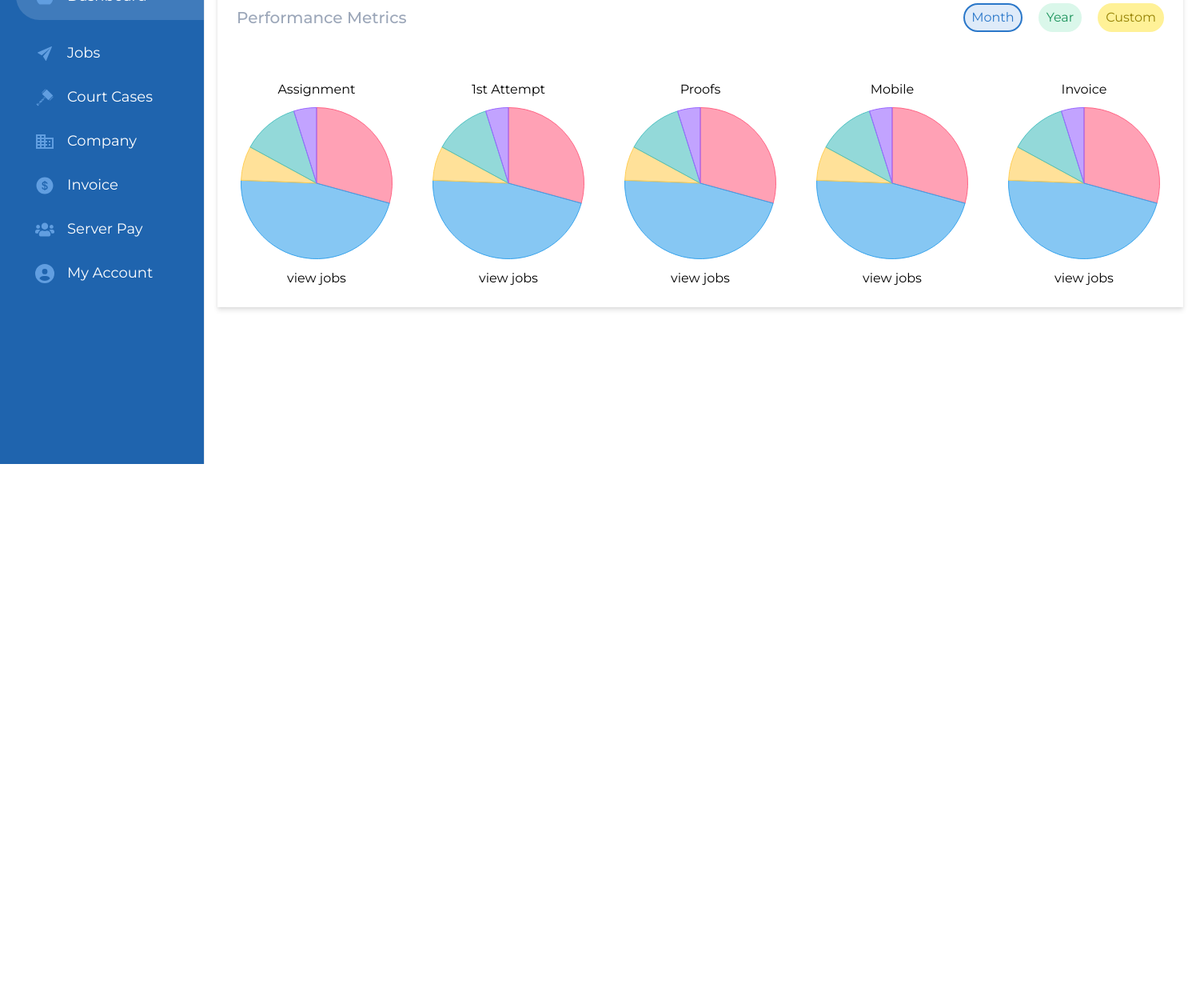
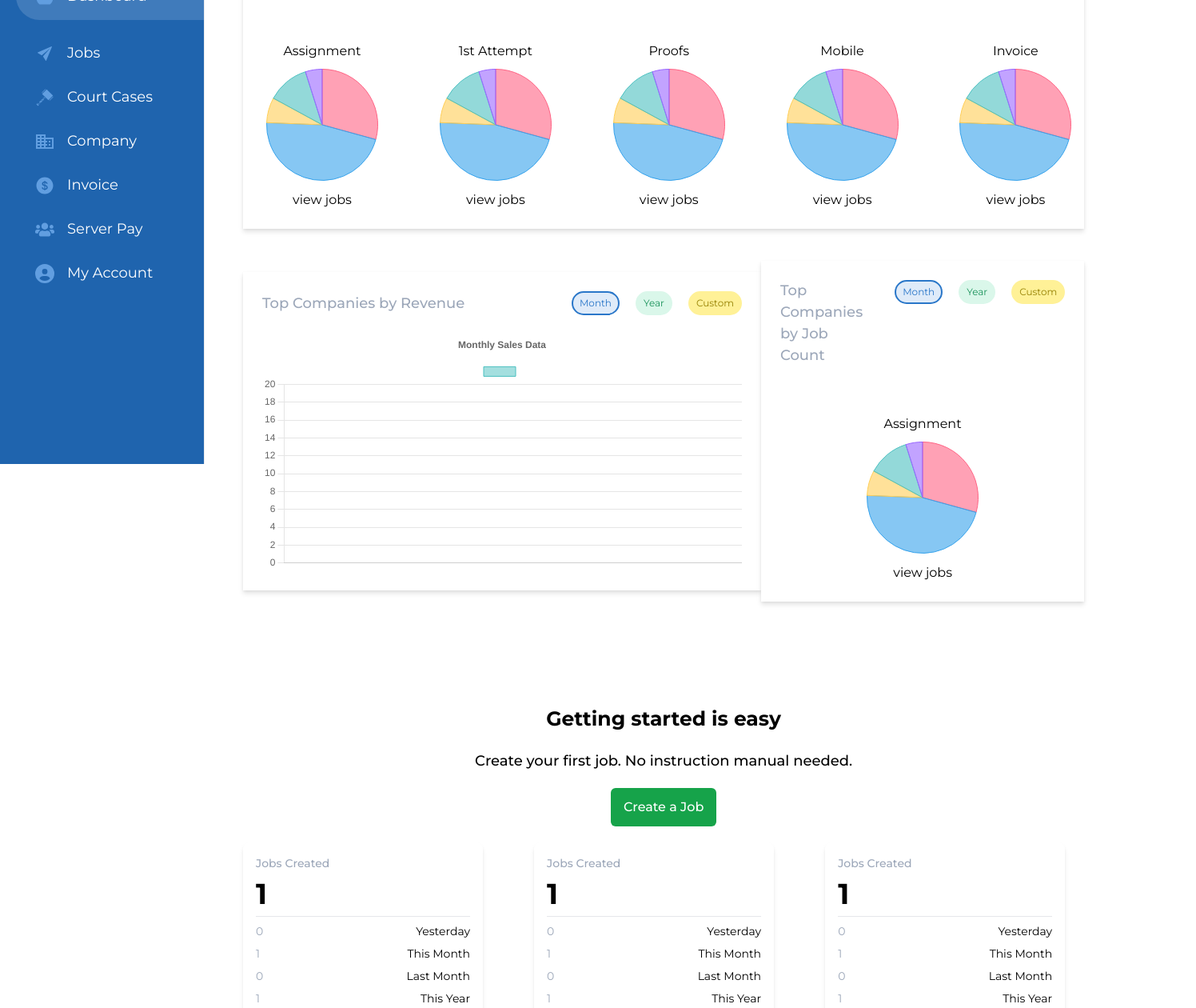
Before and after one commit to AYOMIFROSH/DaizyexpressProject, a React (Vite) app in the folder Frontend/: page /dashboard in a window 1280 px wide. Shown: the part 220-1480 px from the top of the page at 80% size, 1496 px wide, since content can reach past the window. Before the commit the page ends 800 px from the top, so only its background shows below. Built offline with nearby package versions, Linux system fonts and the light colour scheme; a web font is replaced by a local one.

Commit message:
added tables

```diff
--- /dev/null
+++ b/Frontend/src/Components/BarChat.tsx
@@ -0,0 +1,50 @@
+import React from "react";
+import { Bar } from "react-chartjs-2";
+import {
+  Chart as ChartJS,
+  CategoryScale,
+  LinearScale,
+  BarElement,
+  Title,
+  Tooltip,
+  Legend,
+} from "chart.js";
+
+
+ChartJS.register(CategoryScale, LinearScale, BarElement, Title, Tooltip, Legend);
+
+const BarChart: React.FC = () => {
+  const data = {
+    labels: [],
+    datasets: [
+      {
+        label: "",
+        data: [12, 19, 3, 5, 2],
+        backgroundColor: "rgba(75, 192, 192, 0.5)",
+        borderColor: "rgba(75, 192, 192, 1)",
+        borderWidth: 1,
+      },
+    ],
+  };
+
+  const options = {
+    responsive: true,
+    plugins: {
+      legend: {
+        position: "top" as const,
+      },
+      title: {
+        display: true,
+        text: "Monthly Sales Data",
+      },
+    },
+  };
+
+  return (
+    <div style={{width: "600px"}}>
+        <Bar data={data} options={options} />
+    </div>
+  );
+};
+
+export default BarChart;
--- a/Frontend/src/Components/Dashboard/Content.tsx
+++ b/Frontend/src/Components/Dashboard/Content.tsx
@@ -1,7 +1,7 @@
 
 const Content = ({ children } : {children : any}) => {
   return (
-    <div className="flex flex-1 flex-col gap-5">{children}</div>
+    <div className="flex max-lg:flex-col flex-1 items-center justify-between">{children}</div>
   )
 }
 
--- /dev/null
+++ b/Frontend/src/Components/Dashboard/Count.tsx
@@ -0,0 +1,24 @@
+import PieChat from "../PieChat"
+const Performance = () => {
+  return (
+    <div>
+      <div className="flex flex-col">
+        <div className="flex flex-col bg-white box w-full p-6 mt-10">
+          <div className="flex items-start justify-between mb-5">
+            <h5 className="text-[#9CA7B9] text-[18px] font-medium mr-10">Top Companies by Job<br/> Count</h5>
+            <div className="flex items-center gap-5">
+              <span className="text-[#2A77C9] bg-[#DFEBF9] border-2 border-[#2A77C9] text-[12px] px-2 py-1 rounded-full">Month</span>
+              <span className="text-[#1B935B] bg-[#DAF7EA] border-2 border-[#DAF7EA] text-[12px] px-2 py-1 rounded-full">Year</span>
+              <span className="text-[#968204] bg-[#FFF197] border-2 border-[#FFF197] text-[12px] px-2 py-1 rounded-full">Custom</span>
+            </div>
+          </div>
+            <div className="flex items-center justify-between gap-24 mt-10">
+              <PieChat title="Assignment" />
+            </div>
+        </div>
+      </div>
+    </div>
+  )
+}
+
+export default Performance
--- /dev/null
+++ b/Frontend/src/Components/Dashboard/CreateJob.tsx
@@ -0,0 +1,22 @@
+import { Link } from "react-router-dom"
+import Table from "../Table"
+
+const CreateJob = () => {
+  return (
+    <section className="pt-32 relative">
+        <div className="flex flex-col items-center justify-center">
+        <h4 className="text-[25px] font-bold mb-5">Getting started is easy</h4>
+        <p className="text-[18px] font-medium">Create your first job. No instruction manual needed.</p>
+        <button className="bg-green-600 px-4 py-3 rounded-md text-white font-medium my-5"><Link to={""}>Create a Job</Link></button>
+        </div>
+        <div className="grid grid-cols-3 gap-10">
+            <Table />
+            <Table />
+            <Table />
+            <Table />
+        </div>
+    </section>
+  )
+}
+
+export default CreateJob
--- a/Frontend/src/Components/Dashboard/Main.tsx
+++ b/Frontend/src/Components/Dashboard/Main.tsx
@@ -1,8 +1,6 @@
-
-
 const Main = ({ children } : {children : any}) => {
   return (
-    <div className="bg-white px-4">{children}</div>
+    <div className="bg-white px-12 flex flex-col flex-1">{children}</div>
   )
 }
 
--- a/Frontend/src/Components/Dashboard/Performance.tsx
+++ b/Frontend/src/Components/Dashboard/Performance.tsx
@@ -1,20 +1,20 @@
-import PieChat from "./PieChat"
+import PieChat from "../PieChat"
 const Performance = () => {
   return (
-    <div className="pt-32">
+    <div className="pt-20">
       <div className="flex flex-col">
         {/* the title here is dynamic, the name of the company that is registerd with would display as the title below */}
         <h2 className="font-medium font-sans text-2xl">Name of Company Dashboard</h2>
-        <div className="flex flex-col bg-white box w-full p-6 mt-10">
-          <div className="flex items-center justify-between mb-5">
-            <h5 className="text-[#9CA7B9] text-[20px] font-medium">Performance Metrics</h5>
+        <div className="flex flex-col max-sm:items-start max-md:items-start  bg-white box w-full p-6 mt-10">
+          <div className="flex max-sm:flex-col max-md:flex-col max-md:items-start max-sm:gap-5 max-md:gap-5 max-sm:items-start items-center justify-between mb-5">
+            <h5 className="text-[#9CA7B9] text-[20px] font-medium">Performance PieChat</h5>
             <div className="flex items-center gap-5">
               <span className="text-[#2A77C9] bg-[#DFEBF9] border-2 border-[#2A77C9] px-2 py-1 rounded-full">Month</span>
               <span className="text-[#1B935B] bg-[#DAF7EA] border-2 border-[#DAF7EA] px-2 py-1 rounded-full">Year</span>
               <span className="text-[#968204] bg-[#FFF197] border-2 border-[#FFF197] px-2 py-1 rounded-full">Custom</span>
             </div>
           </div>
-            <div className="flex items-center gap-10 mt-10">
+            <div className="grid grid-cols-5 gap-20 max-md:grid-cols-3 max-sm:grid-cols-2 mt-10">
               <PieChat title="Assignment" />
               <PieChat title="1st Attempt " />
               <PieChat title="Proofs" />
--- /dev/null
+++ b/Frontend/src/Components/Dashboard/Revenue.tsx
@@ -0,0 +1,24 @@
+import BarChart from "../BarChat"
+const Performance = () => {
+  return (
+    <div className="">
+      <div className="flex flex-col">
+        <div className="flex flex-col bg-white box w-full p-6 mt-10">
+          <div className="flex items-center justify-between mb-5">
+            <h5 className="text-[#9CA7B9] text-[18px] font-medium">Top Companies by Revenue</h5>
+            <div className="flex items-center gap-5">
+              <span className="text-[#2A77C9] bg-[#DFEBF9] border-2 border-[#2A77C9] px-2 text-[12px] py-1 rounded-full">Month</span>
+              <span className="text-[#1B935B] bg-[#DAF7EA] border-2 border-[#DAF7EA] px-2 text-[12px] py-1 rounded-full">Year</span>
+              <span className="text-[#968204] bg-[#FFF197] border-2 border-[#FFF197] px-2 text-[12px] py-1 rounded-full">Custom</span>
+            </div>
+          </div>
+            <div>
+              <BarChart />
+            </div>
+        </div>
+      </div>
+    </div>
+  )
+}
+
+export default Performance
--- a/Frontend/src/Components/Dashboard/PieChat.tsx
+++ b/Frontend/src/Components/PieChat.tsx
@@ -15,7 +15,7 @@ type PieChatProps = {
 // Register required components
 ChartJS.register(ArcElement, Tooltip, Legend);
 
-const PieChart: React.FC<PieChatProps> = ({ title }) => {
+const Metrics: React.FC<PieChatProps> = ({ title }) => {
   // dummy data
   const data = {
     labels: [],
@@ -43,7 +43,7 @@ const PieChart: React.FC<PieChatProps> = ({ title }) => {
   };
 
   return (
-    <div style={{ width: "200px", margin: "auto" }}>
+    <div style={{ width: "150px", margin: "auto" }}>
       <h2 className="text-center">{title}</h2>
       <Pie data={data} />
       <Link to="/jobs"><p className="text-center mt-3">view jobs</p></Link>
@@ -51,4 +51,4 @@ const PieChart: React.FC<PieChatProps> = ({ title }) => {
   );
 };
 
-export default PieChart;
+export default Metrics;
--- /dev/null
+++ b/Frontend/src/Components/Table.tsx
@@ -0,0 +1,67 @@
+
+// type jobData = {
+//     label: string,
+//     value: number
+// }
+
+
+// const Table = () => {
+//     const data: jobData[] = [
+//         { label: "Yesterday", value: 0 },
+//         { label: "This Month", value: 1 },
+//         { label: "Last Month", value: 0 },
+//         { label: "This Year", value: 1 },
+//         { label: "Last Year", value: 0 },
+//       ];
+
+//       return (
+//         <div className="bg-white rounded-lg shadow-md p-4 min-w-[300px]">
+//             <div className="flex items-start justify-between">
+//                 <div className="flex flex-col gap-3">
+//                     <span className="text-[18px] text-[#9CA7B9]">Jobs Created</span>
+//                     <h5 className="font-bold text-2xl underline">1</h5>
+//                 </div>
+//                 <div className="flex items-center space-y-2 flex-col">
+//                     {data.map((item, index)=>(
+//                         <div className="flex items-center" key={index}>
+//                             <p className="mr-3 flex flex-col items-center underline">{item.value}</p>
+//                             <p className="flex-1 me-3 text-[18px]">{item.label}</p>
+//                         </div>
+//                     ))}
+//                 </div>
+//             </div>
+//         </div>
+//       );
+// }
+
+// export default Table
+
+const JobsCreated = () => {
+    const data = [
+      { label: "Yesterday", value: 0 },
+      { label: "This Month", value: 1 },
+      { label: "Last Month", value: 0 },
+      { label: "This Year", value: 1 },
+      { label: "Last Year", value: 0 },
+    ];
+
+    return (
+      <div className="bg-white rounded-lg shadow-md p-4 w-[300px]">
+        <h3 className="text-[#9CA7B9] font-medium text-sm">Jobs Created</h3>
+        <div className="mt-2">
+          <span className="text-4xl font-bold text-black">1</span>
+          <div className="h-[1px] bg-gray-200 w-full my-2"></div>
+        </div>
+        <div className="flex flex-col space-y-2 text-sm">
+          {data.map((item, index) => (
+            <div key={index} className="flex justify-between">
+              <span className="text-[#9CA7B9]">{item.value}</span>
+              <span className="text-black">{item.label}</span>
+            </div>
+          ))}
+        </div>
+      </div>
+    );
+  };
+
+  export default JobsCreated;
--- a/Frontend/src/Pages/Dashboard.tsx
+++ b/Frontend/src/Pages/Dashboard.tsx
@@ -2,6 +2,10 @@ import Sidebar from "../Components/Dashboard/Sidebar";
 import Performance from "../Components/Dashboard/Performance";
 import Main from "../Components/Dashboard/Main";
 import Content from "../Components/Dashboard/Content";
+import Revenue from "../Components/Dashboard/Revenue";
+import Count from "../Components/Dashboard/Count";
+import CreateJob from "../Components/Dashboard/CreateJob";
+
 
 
 
@@ -11,9 +15,12 @@ const Dashboard = () => {
     <div className="flex item-center">
       <Sidebar />
       <Main>
+        <Performance />
         <Content>
-          <Performance />
+        <Revenue />
+        <Count />
         </Content>
+        <CreateJob />
       </Main>
     </div>
   )
```
